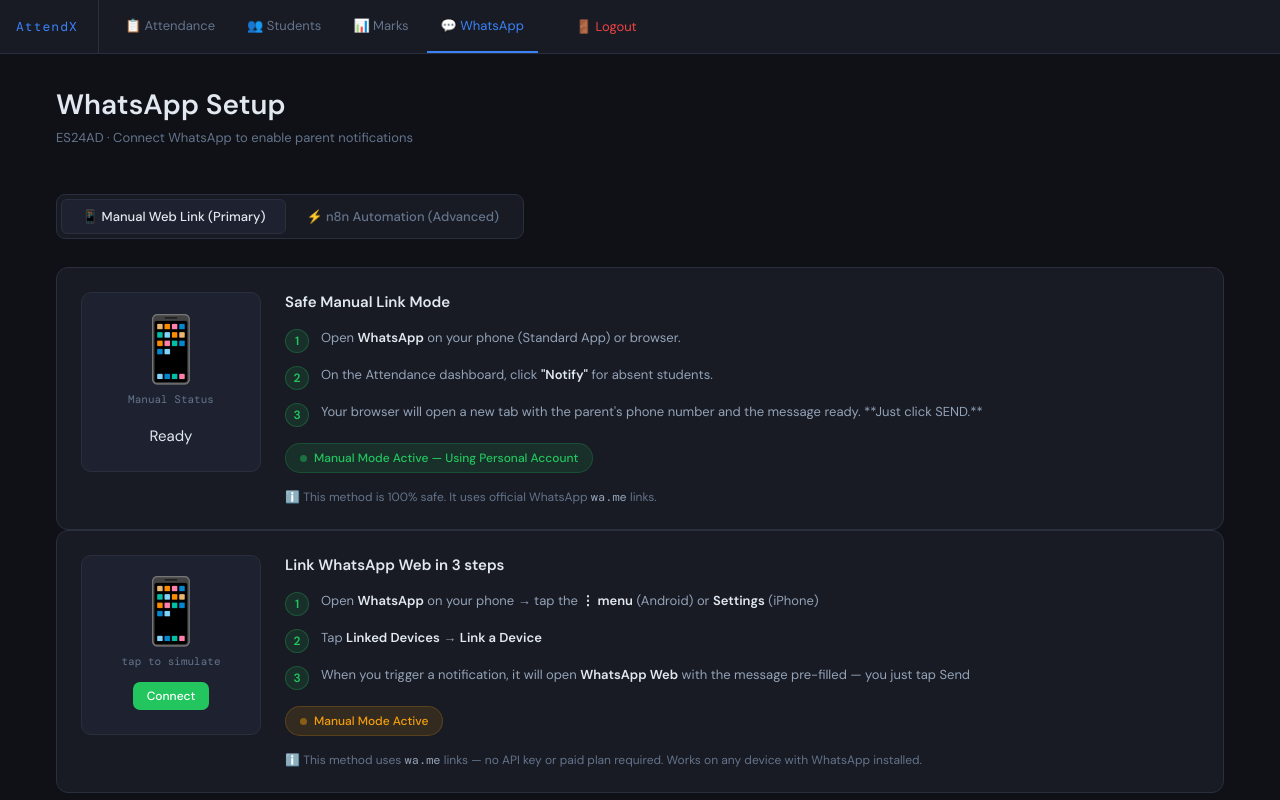
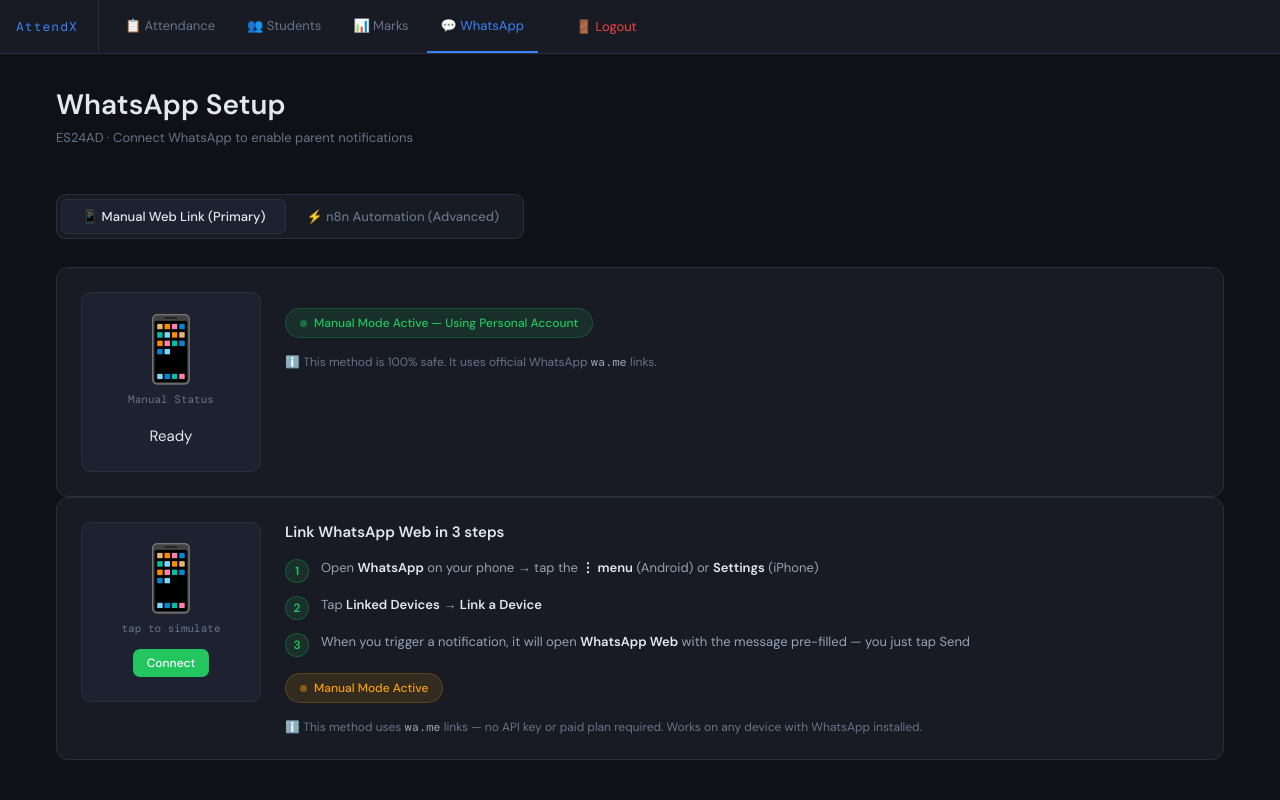
Before and after one commit to sailesh-01/attendx, a website: page whatsapp.html in a window 1280 px wide. Shown: the top 800 px of the page. Drawn offline with nearby package versions, Linux system fonts and the light colour scheme.

Commit message:
refactor: remove manual link mode instructions from WhatsApp interface

```diff
--- a/whatsapp.html
+++ b/whatsapp.html
@@ -40,21 +40,6 @@
         <div class="status-badge success" id="status-badge" style="margin-top:10px">Ready</div>
       </div>
       <div class="wa-steps">
-        <h3>Safe Manual Link Mode</h3>
-        <div class="step-list">
-          <div class="step">
-            <div class="step-num">1</div>
-            <div class="step-text">Open <strong>WhatsApp</strong> on your phone (Standard App) or browser.</div>
-          </div>
-          <div class="step">
-            <div class="step-num">2</div>
-            <div class="step-text">On the Attendance dashboard, click <strong>"Notify"</strong> for absent students.</div>
-          </div>
-          <div class="step">
-            <div class="step-num">3</div>
-            <div class="step-text">Your browser will open a new tab with the parent's phone number and the message ready. **Just click SEND.**</div>
-          </div>
-        </div>
         <div class="status-pill sp-connected" id="status-pill">
           <div class="pulse"></div>
           <span id="status-text">Manual Mode Active — Using Personal Account</span>
```
